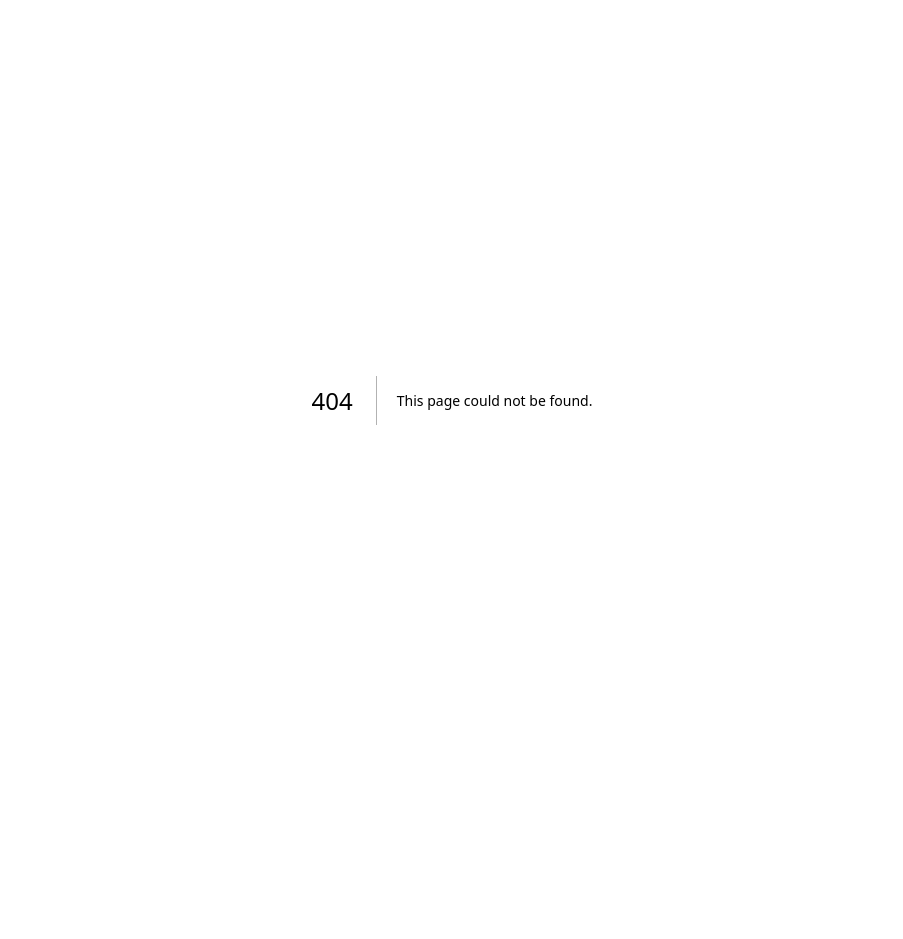
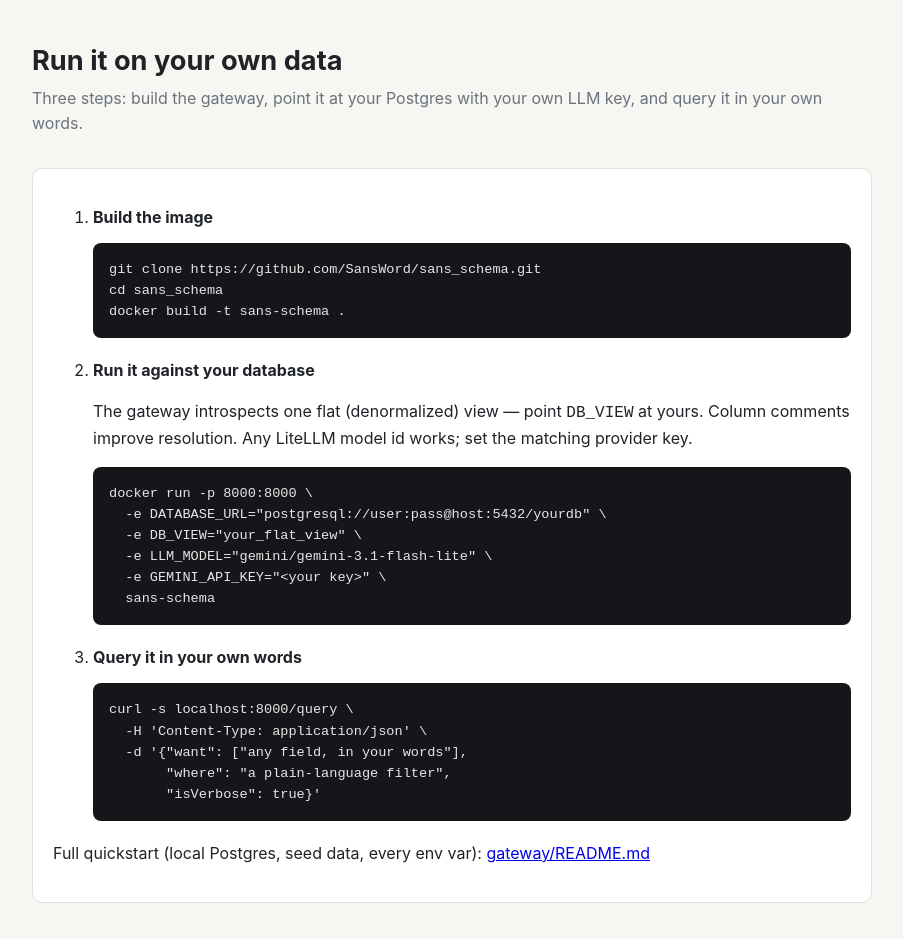
Before and after one commit to SansWord/sans_schema, a Next.js app in the folder playground/: page /own-data in a window 1280 px wide. Before the commit this address had no page. Shown: the top 939 px of the page, without its empty margins (188-1091 px from the left). Before the commit the page ends 800 px from the top, so only its background shows below. Built offline with nearby package versions, Linux system fonts and the light colour scheme.

Commit message:
feat(playground): own-data quickstart page

```diff
--- /dev/null
+++ b/playground/app/own-data/page.tsx
@@ -0,0 +1,66 @@
+import type { Metadata } from "next";
+
+export const metadata: Metadata = {
+  title: "Run it on your own data — sans_schema",
+};
+
+const STEP1 = `git clone https://github.com/SansWord/sans_schema.git
+cd sans_schema
+docker build -t sans-schema .`;
+
+const STEP2 = `docker run -p 8000:8000 \\
+  -e DATABASE_URL="postgresql://user:pass@host:5432/yourdb" \\
+  -e DB_VIEW="your_flat_view" \\
+  -e LLM_MODEL="gemini/gemini-3.1-flash-lite" \\
+  -e GEMINI_API_KEY="<your key>" \\
+  sans-schema`;
+
+const STEP3 = `curl -s localhost:8000/query \\
+  -H 'Content-Type: application/json' \\
+  -d '{"want": ["any field, in your words"],
+       "where": "a plain-language filter",
+       "isVerbose": true}'`;
+
+export default function OwnData() {
+  return (
+    <main>
+      <header>
+        <h1>Run it on your own data</h1>
+        <p>
+          Three steps: build the gateway, point it at your Postgres with your own
+          LLM key, and query it in your own words.
+        </p>
+      </header>
+      <section className="panel">
+        <ol className="steps">
+          <li>
+            <strong>Build the image</strong>
+            <pre className="block">{STEP1}</pre>
+          </li>
+          <li>
+            <strong>Run it against your database</strong>
+            <p>
+              The gateway introspects one flat (denormalized) view — point{" "}
+              <code>DB_VIEW</code> at yours. Column comments improve resolution.
+              Any LiteLLM model id works; set the matching provider key.
+            </p>
+            <pre className="block">{STEP2}</pre>
+          </li>
+          <li>
+            <strong>Query it in your own words</strong>
+            <pre className="block">{STEP3}</pre>
+          </li>
+        </ol>
+        <p>
+          Full quickstart (local Postgres, seed data, every env var):{" "}
+          <a href="https://github.com/SansWord/sans_schema/blob/main/gateway/README.md">
+            gateway/README.md
+          </a>
+        </p>
+      </section>
+      <footer>
+        <a href="/">← Back to the playground</a>
+      </footer>
+    </main>
+  );
+}
```
